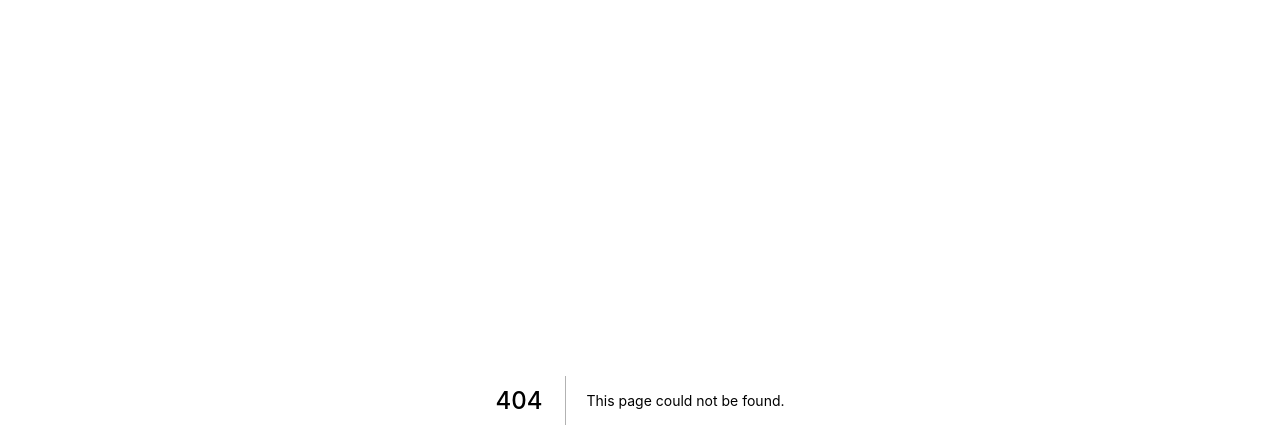
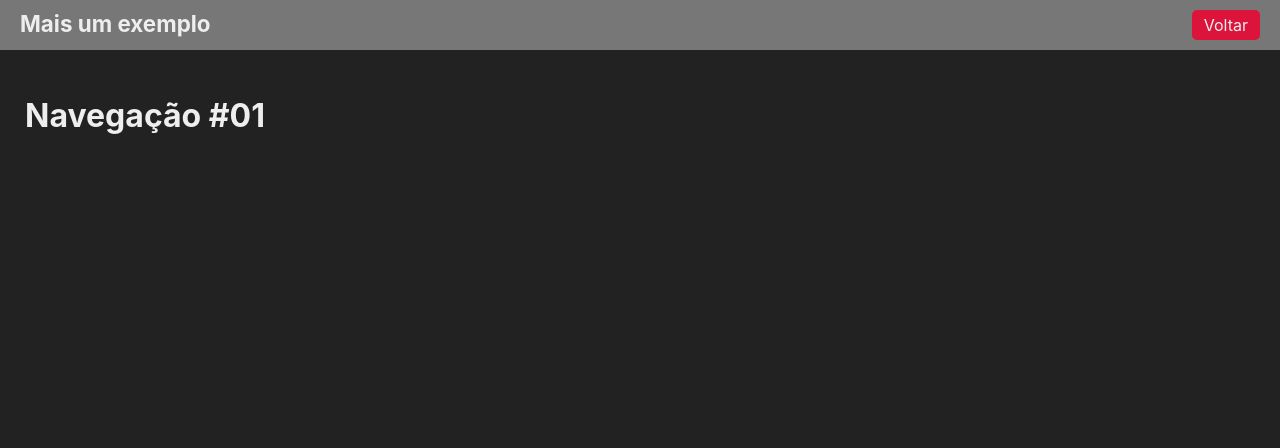
Before and after one commit to stanycruz/fundamentos, a Next.js app: page /navegacao in a window 1280 px wide. Before the commit this address had no page. Shown: the top 448 px of the page. Built offline with nearby package versions, Linux system fonts and the light colour scheme.

Commit message:
Navegação Simples

```diff
--- a/src/pages/index.jsx
+++ b/src/pages/index.jsx
@@ -13,6 +13,7 @@ export default function Inicio() {
             <Navegador texto="Estiloso" destino="/estiloso" />
             <Navegador texto="Exemplo" destino="/exemplo" cor="#9400d3" />
             <Navegador texto="JSX" destino="/jsx" cor="crimson" />
+            <Navegador texto="Navegação #01" destino="/navegacao" cor="green" />
         </div>
     )
 }
--- /dev/null
+++ b/src/pages/navegacao/index.jsx
@@ -0,0 +1,9 @@
+import Layout from '../../components/Layout'
+
+export default function Navegacao(props) {
+    return (
+        <Layout tutulo="Exemplo de Navegação #01">
+            <h1>Navegação #01</h1>
+        </Layout>
+    )
+}
--- a/src/styles/Navegador.module.css
+++ b/src/styles/Navegador.module.css
@@ -2,4 +2,5 @@
     padding: 30px;
     margin: 10px;
     border-radius: 8px;
+    cursor: pointer;
 }
```
